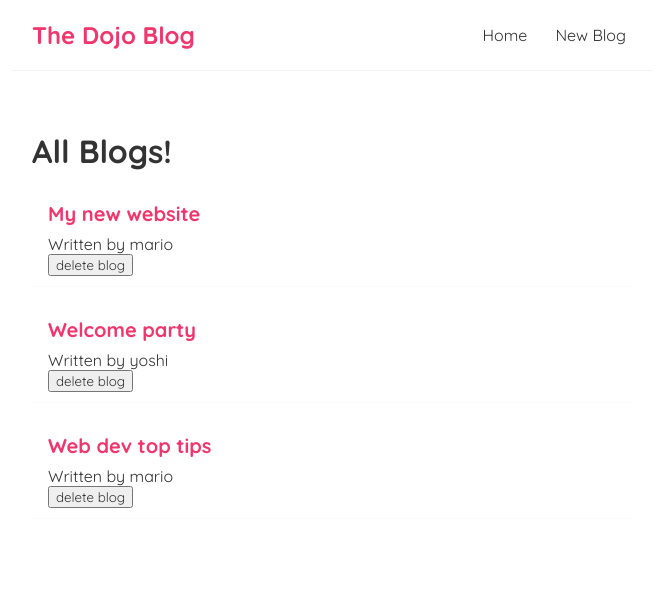
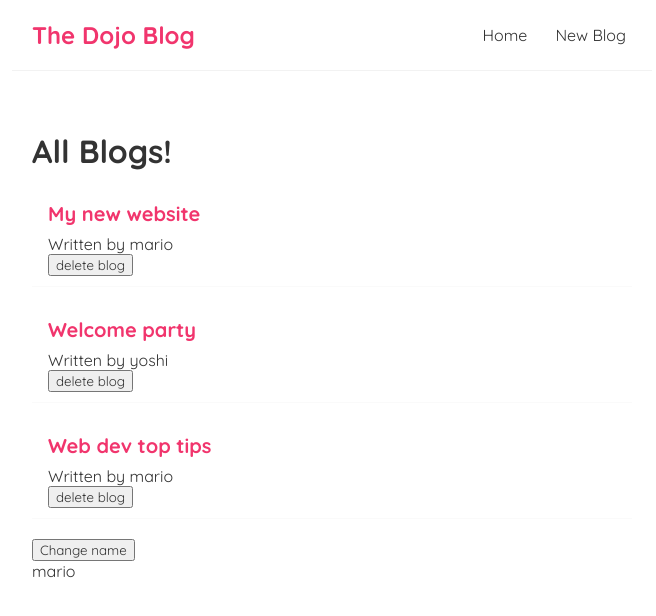
Before and after one commit to MaGo0506/react-blog, a React (Create React App) app: page / in a window 1280 px wide. Shown: the top 616 px of the page, without its empty margins (308-964 px from the left). Built offline with nearby package versions, Linux system fonts and the light colour scheme; the HTML template or start-up script is replaced by a standard one.

Commit message:
useEffect Dependencies

```diff
--- a/src/Home.js
+++ b/src/Home.js
@@ -8,6 +8,8 @@
         { title: 'Web dev top tips', body: 'lorem ipsum...', author: 'mario', id: 3 }
     ]);
 
+    const [ name, setName ] = useState('mario')
+
     const handleDelete = (id) => {
         const newBlogs = blogs.filter((blog) => blog.id !== id)
         setBlogs(newBlogs);
@@ -16,11 +18,14 @@
     useEffect(() => {
         console.log('use effect ran');
         console.log(blogs);
-    });
+        console.log(name);
+    }, [name]);
 
     return (
         <div className="home">
             <BlogList blogs={ blogs } title="All Blogs!" handleDelete={ handleDelete } />
+            <button onClick={() => setName('luigi')}>Change name</button>
+            <p>{ name }</p>
         </div>
     );
 }
```
